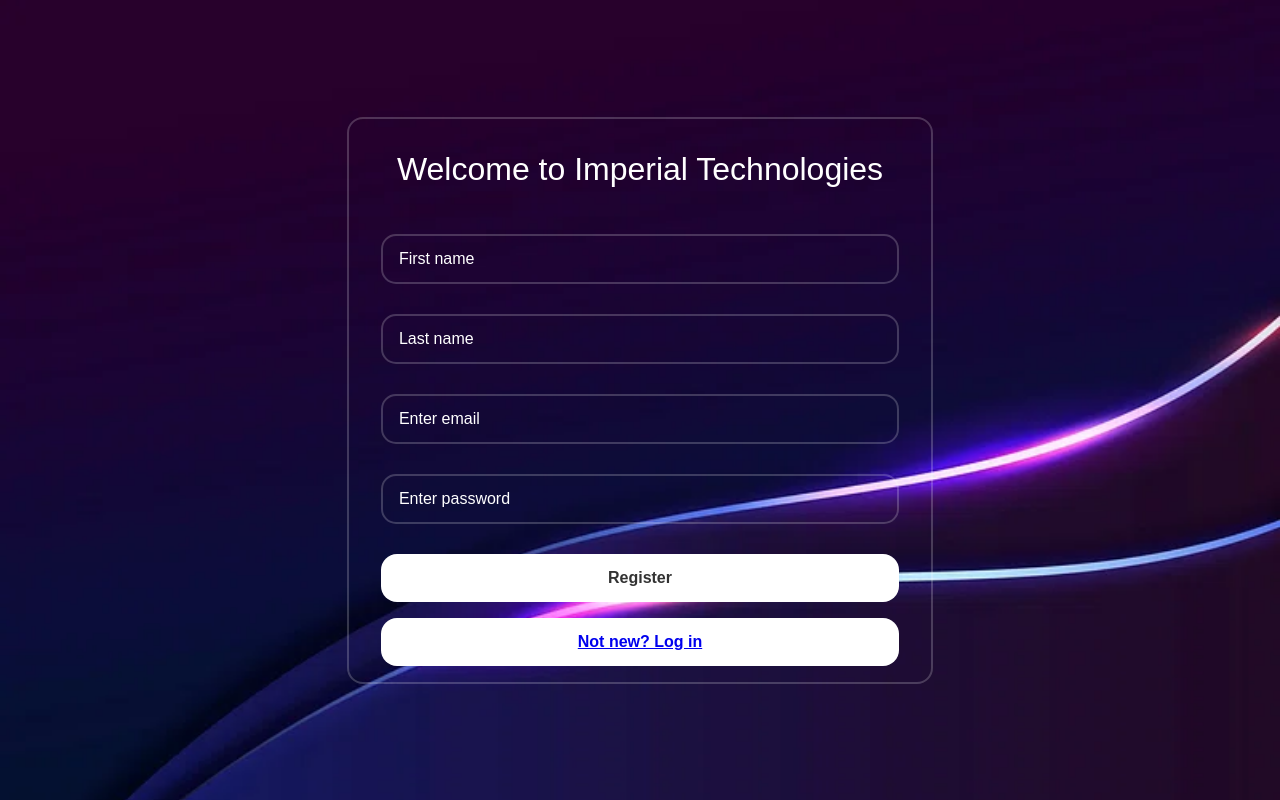
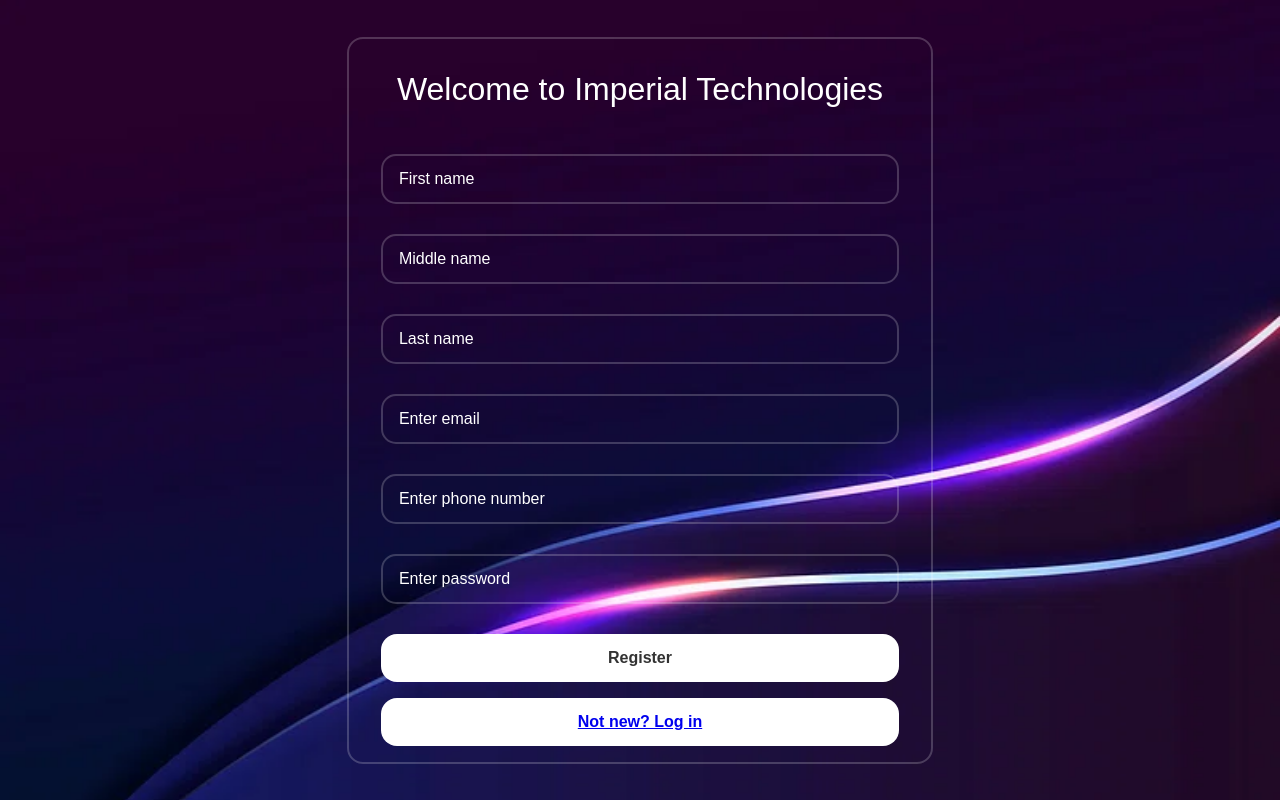
Before and after one commit to mhonatendai/nexus-fe, a React (Create React App) app: page /register in a window 1280 px wide. Built offline with nearby package versions, Linux system fonts and the light colour scheme.

Commit message:
Reg done

```diff
--- a/src/pages/register/RegisterForm.jsx
+++ b/src/pages/register/RegisterForm.jsx
@@ -5,19 +5,22 @@
 
 
 const RegisterForm = () => {
-    const [email, setEmail] = useState('');
+    const [emailAddress, setEmailAddress] = useState('');
     const [password, setPassword] = useState('');
     const [firstName, setFirstName] = useState('');
     const [lastName, setLastName] = useState('');
+    const [phoneNumber, setPhoneNumber] = useState('');
+    const [middleName, setMiddleName] = useState('');
+
     const [error, setError] = useState('');
 
     const handleSubmit = async (event) => {
         event.preventDefault();
 
-        const registerDTO = { firstName, lastName,email, password };
+        const registerDTO = { firstName, lastName,emailAddress, phoneNumber, middleName, password };
 
         try {
-            await axios.post('/register', registerDTO);
+            await axios.post('http://localhost:8097/nexus-core/api/employee/register', registerDTO);
         } catch (err) {
             setError('Registration failed. Please try again.');
             console.error(err);
@@ -33,18 +36,47 @@
                         type="text"
                         className="form-control"
                         placeholder="First name"
+                        value={firstName}
+                        onChange={(e) => setFirstName(e.target.value)}
+                        required
                     />
                 </div>
                 <div className="input-box">
-                    <input type="text" className="form-control" placeholder="Last name" />
+                    <input
+                        type="text"
+                        className="form-control"
+                        placeholder="Middle name"
+                        value={middleName}
+                        onChange={(e) => setMiddleName(e.target.value)}
+                    />
+                </div>
+                <div className="input-box">
+                    <input
+                        type="text"
+                        className="form-control"
+                        placeholder="Last name"
+                        value={lastName}
+                        onChange={(e) => setLastName(e.target.value)}
+                        required
+                    />
                 </div>
                 <div className="input-box">
                     <input
                         type="email"
                         className="form-control"
                         placeholder="Enter email"
-                        value={email}
-                        onChange={(e) => setEmail(e.target.value)}
+                        value={emailAddress}
+                        onChange={(e) => setEmailAddress(e.target.value)}
+                        required
+                    />
+                </div>
+                <div className="input-box">
+                    <input
+                        type="text"
+                        className="form-control"
+                        placeholder="Enter phone number"
+                        value={phoneNumber}
+                        onChange={(e) => setPhoneNumber(e.target.value)}
                         required
                     />
                 </div>
@@ -68,7 +100,6 @@
                     <button className="btn btn-primary">
                         <Link to="/login">Not new? Log in</Link>
                     </button>
-                    {error && <p>{error}</p>}
                 </div>
             </form>
         </div>
```
